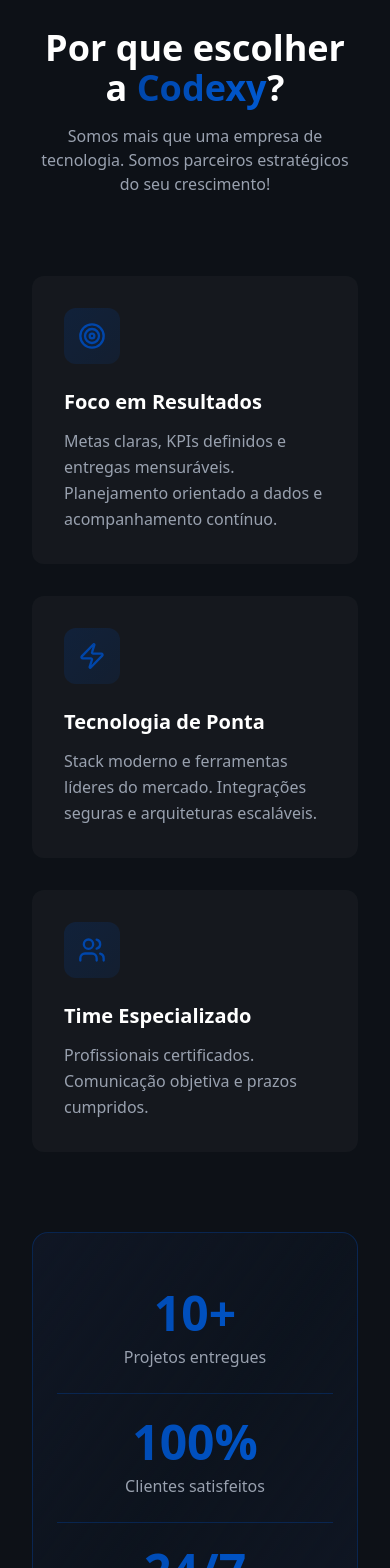
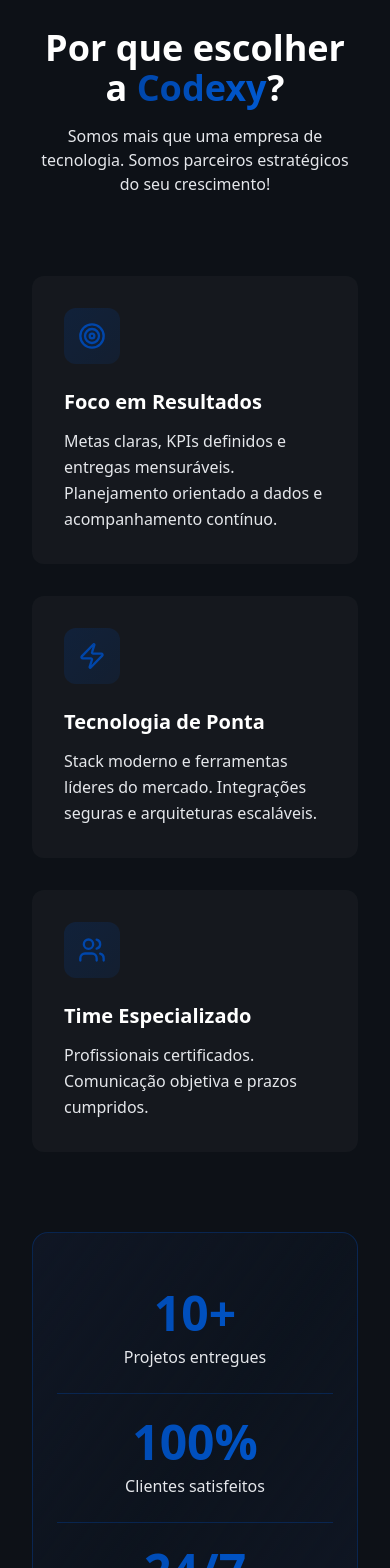
Before and after one commit to IagoRdgs/codexy-landing, a React (Vite) app: page / in a window 390 px wide. Shown: the part 880-2448 px from the top of the page. Built offline with nearby package versions, Linux system fonts and the light colour scheme.

Commit message:
:sparkles: feat: adicinado framer motion para animações de entrada + efeito focus no mobile

```diff
--- a/src/pages/home/sections/CtaFinalSection.tsx
+++ b/src/pages/home/sections/CtaFinalSection.tsx
@@ -24,7 +24,7 @@
                     Pronto para <span className={`text-[${PRIMARY_COLOR_HEX}]`}>Impulsionar</span> o Seu Negócio?
                 </h2>
 
-                <p className="text-xl text-gray-400 mb-10 max-w-2xl mx-auto">
+                <p className="text-xl text-gray-200 mb-10 max-w-2xl mx-auto">
                     Não perca mais tempo com estratégias que não funcionam. Fale com um de nossos especialistas e comece a transformar seus resultados hoje mesmo.
                 </p>
 
--- a/src/pages/home/sections/Footer.tsx
+++ b/src/pages/home/sections/Footer.tsx
@@ -46,7 +46,7 @@
 export default function Footer() {
     return (
         // Fundo escuro consistente com WhyCodexySection e CTA_FinalSection
-        <footer className='bg-[#0D1117] font-montserrat py-8 px-8 text-gray-400'>
+        <footer className='bg-[#0D1117] font-montserrat py-8 px-8 text-gray-200'>
             <div className='max-w-7xl mx-auto'>
                 <motion.div initial={{ opacity: 0 }} whileInView={{ opacity: 1 }} transition={{ duration: 1.5}} className='grid grid-cols-2 md:grid-cols-5 gap-10 border-b border-gray-700 pb-10 mb-10'>
 
--- a/src/pages/home/sections/PricingSection.tsx
+++ b/src/pages/home/sections/PricingSection.tsx
@@ -63,7 +63,7 @@
 const PricingCard = ({ plan }: { plan: typeof marketingPlansData[0] }) => {
     const highlightClasses = plan.featured
         ? `border-[${PRIMARY_COLOR_HEX}] shadow-2xl shadow-[${PRIMARY_COLOR_HEX}]/30 transform scale-[1.03] transition-all duration-300`
-        : 'border-gray-200 hover:border-gray-400/50 hover:shadow-lg transition-all duration-300';
+        : 'border-gray-200 hover:border-gray-200/50 hover:shadow-lg transition-all duration-300';
 
     const ctaClasses = plan.featured
         ? `bg-[${PRIMARY_COLOR_HEX}] text-white hover:bg-blue-900 shadow-lg`
--- a/src/pages/home/sections/ServicesSection.tsx
+++ b/src/pages/home/sections/ServicesSection.tsx
@@ -52,7 +52,7 @@
     return (
         <section className='bg-white py-16 px-8'>
             <div className='max-w-7xl mx-auto'>
-                <motion.div initial={{ opacity: 0, x: -400 }} whileInView={{ x: 0, opacity: 1 }} transition={{ duration: 1.5 }} className='text-center mb-20'>
+                <motion.div initial={{ opacity: 0, x: -200 }} whileInView={{ x: 0, opacity: 1 }} transition={{ duration: 1.5 }} className='text-center mb-20'>
                     <div className='inline-flex items-center gap-2 bg-[#0046AA]/10 border border-[#0046AA]/30 px-6 py-2 rounded-full text-sm mb-6'>
                         <span className='bg-gradient-to-r from-[#0046AA] to-[#0059D1] bg-clip-text text-transparent font-semibold'>Nossos Serviços</span>
                     </div>
--- a/src/pages/home/sections/TestimonialsSection.tsx
+++ b/src/pages/home/sections/TestimonialsSection.tsx
@@ -153,7 +153,7 @@
                                     aria-label={`ir para o depoimento ${index + 1}`}
                                     className={`w-3 h-3 rounded-full transition-all duration-300 ease-in-out ${index === selectedIndex
                                         ? 'bg-[#0046AA] w-5'
-                                        : 'bg-gray-300 hover:bg-gray-400'
+                                        : 'bg-gray-300 hover:bg-gray-200'
                                         }`}
                                 >
 
--- a/src/pages/home/sections/WhyCodexSection.tsx
+++ b/src/pages/home/sections/WhyCodexSection.tsx
@@ -22,9 +22,9 @@
 
     return (
         <section className='bg-[#0D1117] py-16 px-8'>
-            <motion.div initial={{ opacity: 0, x: -400 }} whileInView={{ x: 0, opacity: 1 }} transition={{ duration: 1.5 }} className='text-center mb-20'>
+            <motion.div initial={{ opacity: 0, x: -200 }} whileInView={{ x: 0, opacity: 1 }} transition={{ duration: 1.5 }} className='text-center mb-20'>
                 <h2 className='text-white text-4xl md:text-5xl font-bold mb-4'>Por que escolher a <span className='bg-gradient-to-r from-[#0046AA] to-[#0059D1] bg-clip-text text-transparent'>Codexy</span>?</h2>
-                <p className='text-gray-400 text-md md:text-lg max-w-3xl mx-auto'>Somos mais que uma empresa de tecnologia. Somos parceiros estratégicos do seu crescimento!</p>
+                <p className='text-gray-200 text-md md:text-lg max-w-3xl mx-auto'>Somos mais que uma empresa de tecnologia. Somos parceiros estratégicos do seu crescimento!</p>
             </motion.div>
 
             <motion.div initial={{ opacity: 0, y: 100 }} whileInView={{ y: 0, opacity: 1 }} transition={{ duration: 1 }} className='grid grid-cols-1 md:grid-cols-3 gap-8 mb-20'>
@@ -60,7 +60,7 @@
                 <h3 className='text-xl md:text-2xl font-bold text-white'>
                     {title}
                 </h3>
-                <p className='text-gray-400 leading-relaxed text-base'>
+                <p className='text-gray-200 leading-relaxed text-base'>
                     {description}
                 </p>
             </div>
@@ -81,7 +81,7 @@
                 {stats.map((stat, index) => (
                     <div key={index} className='text-center group py-6 md:py-0'>
                         <h4 className='text-5xl font-black bg-gradient-to-r from-[#0046AA] to-[#0059D1] bg-clip-text text-transparent mb-2 group-hover:scale-110 transition-transform duration-300 group-focus:scale-110'>{stat.number}</h4>
-                        <span className='text-gray-400 text-base md:text-lg font-medium'>{stat.label}</span>
+                        <span className='text-gray-200 text-base md:text-lg font-medium'>{stat.label}</span>
                     </div>
                 ))}
             </div>
```
